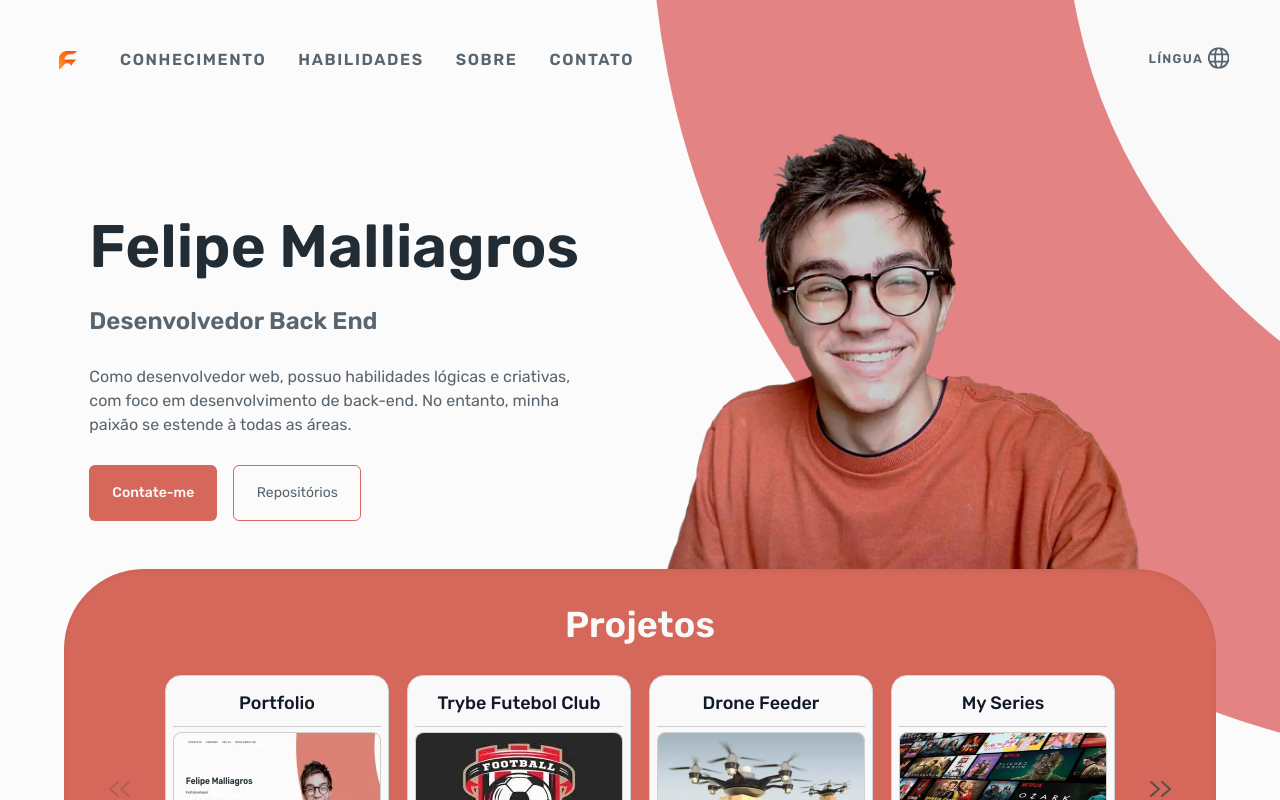
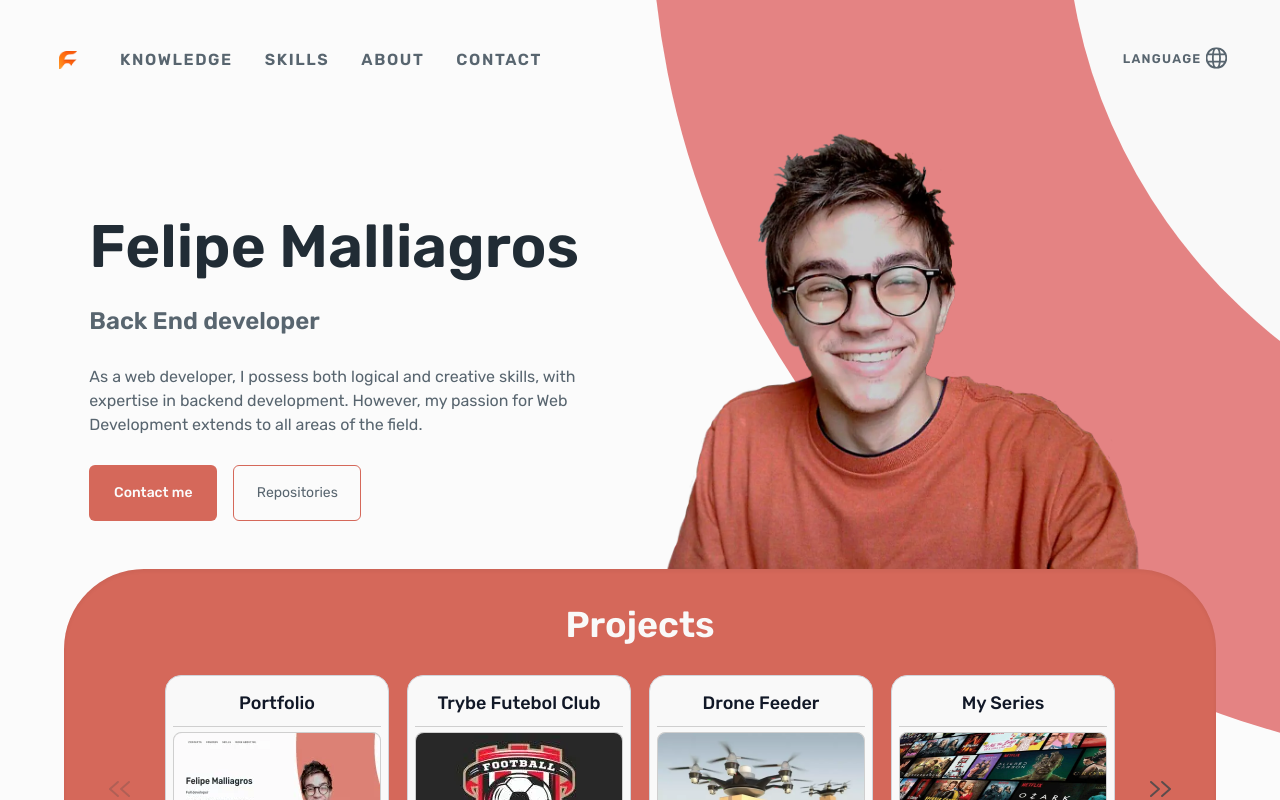
Before and after one commit to felipemalli/portfolio, a React (Vite) app: page / in a window 1280 px wide. Shown: the top 800 px of the page. Built offline with nearby package versions, Linux system fonts and the light colour scheme.

Commit message:
feat: start the language of the page according to the computer language of the person

```diff
--- a/src/contexts/LanguageContext.tsx
+++ b/src/contexts/LanguageContext.tsx
@@ -30,7 +30,15 @@ const languageNames: ILanguageNames = {
 };
 
 export const LanguageProvider: React.FC<IChildrenProps> = ({ children }: IChildrenProps) => {
-  const [language, setLanguage] = useState<ILanguageOptions>('pt-br');
+  const defaultLanguage = navigator.language.split('-')[0];
+  let initial_language: ILanguageOptions;
+  if (defaultLanguage === 'pt' || defaultLanguage === 'es') {
+    initial_language = 'pt-br';
+  } else {
+    initial_language = 'en';
+  }
+
+  const [language, setLanguage] = useState<ILanguageOptions>(initial_language);
   const [translations, setTranslations] = useState<ITranslation>({});
 
   useEffect(() => {
```
